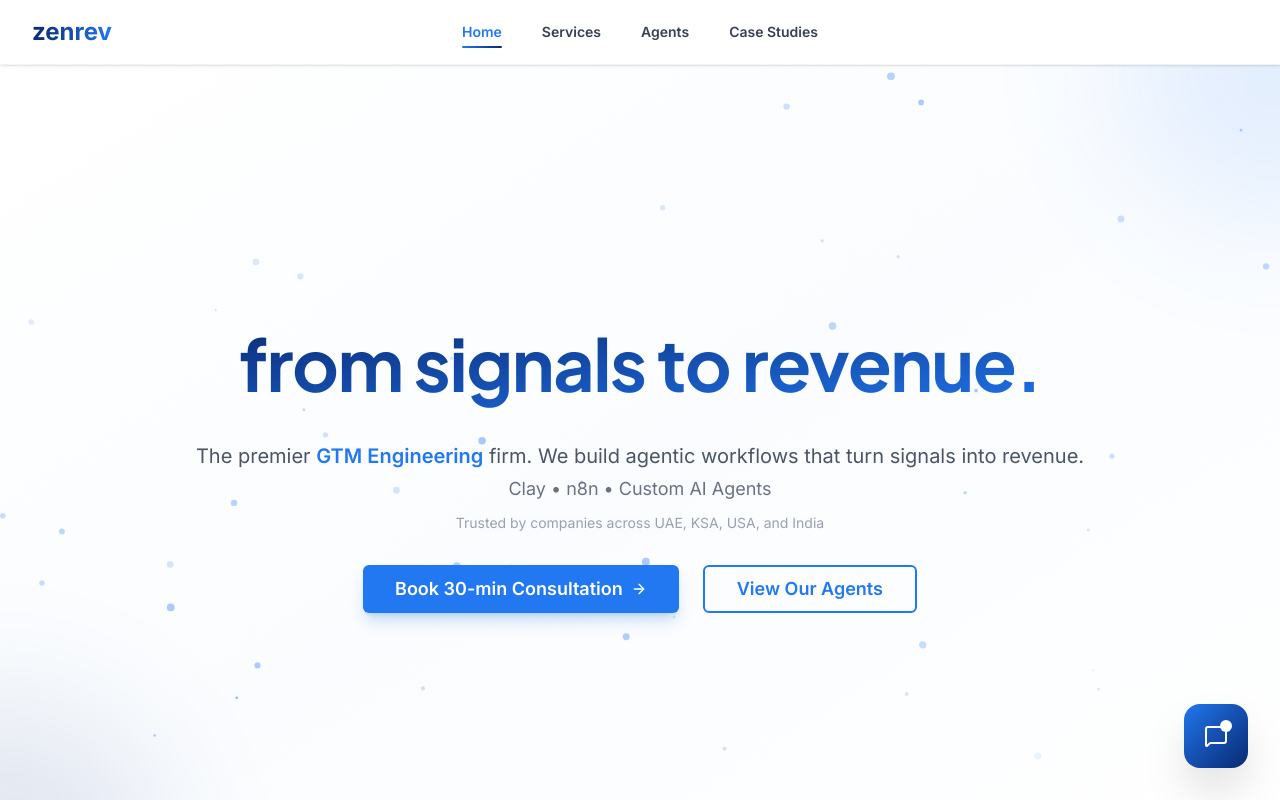
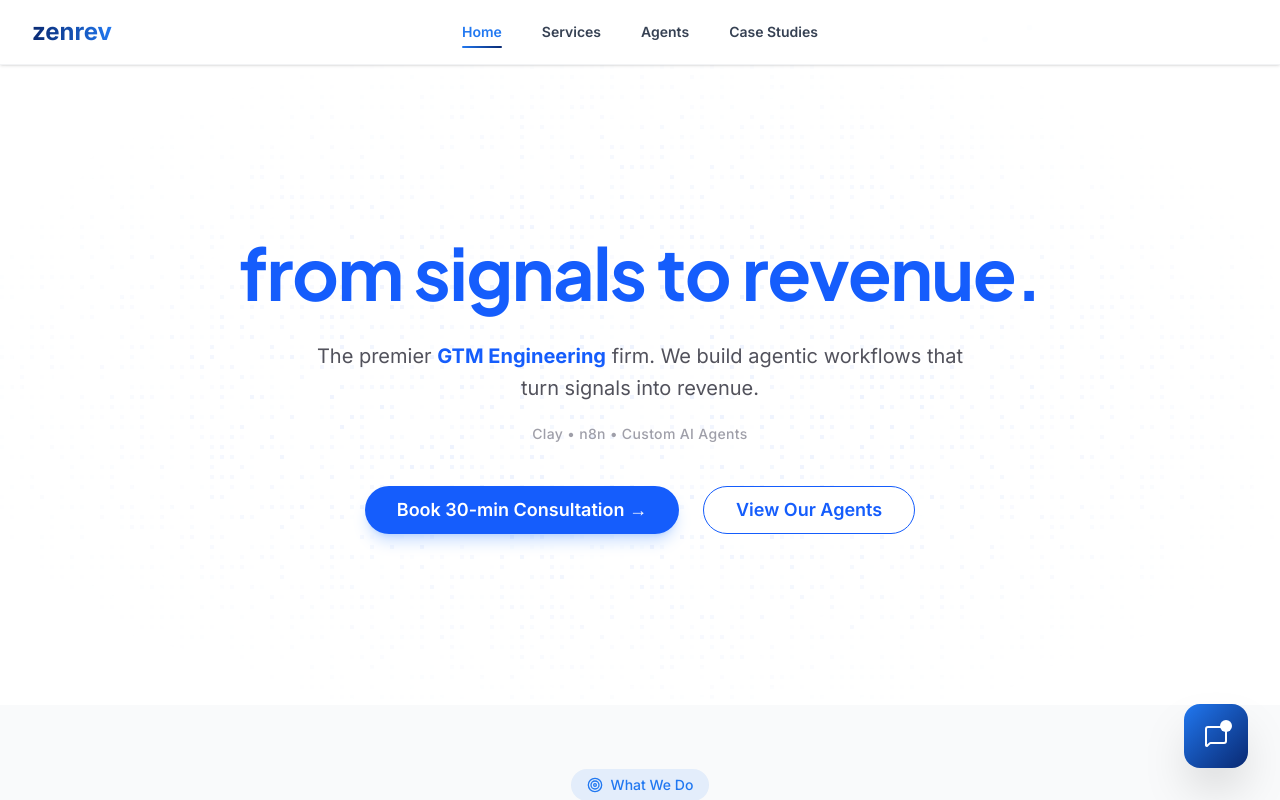
Before and after one commit to JEDIx420/zenrev_site, a Next.js app: page / in a window 1280 px wide. Shown: the top 800 px of the page. Built offline with nearby package versions, Linux system fonts and the light colour scheme.

Commit message:
feat: upgrade hero section, update services and testimonials

```diff
--- a/app/api/chat/route.ts
+++ b/app/api/chat/route.ts
@@ -10,7 +10,7 @@ const SYSTEM_PROMPT = `You are the intelligent sales assistant for ZenRev, an AI
 **Your Knowledge Base:**
 
 1.  **Services & Pricing:**
-    *   **LinkedIn Automation ($1,500/mo):** Done-for-you system. Includes ICP definition, 1-1 personalized messaging, and CRM sync. 90-day pilot.
+    *   **Website Design ($1,500/mo):** Custom, high-conversion website design tailored for B2B. We build stunning, fast, and SEO-optimized sites that drive revenue.
     *   **Complete GTM Automation (Starts at $3,000/mo):** End-to-end stack connecting Email, LinkedIn, and X. Includes Clay architecture, multimodal content (AI video/images), and bi-directional CRM sync. 6-month scope.
     *   **Local AI Infrastructure (Custom Pricing):** Deploy sovereign AI agents on private VPS or local hardware. Zero data leakage. Ideal for finance/legal/HR.
 
--- a/app/faq/page.tsx
+++ b/app/faq/page.tsx
@@ -20,7 +20,7 @@ const faqs = [
     },
     {
         question: "What services does zenrev offer?",
-        answer: "We offer four core services: (1) GTM Engineering - end-to-end automation architecture, (2) AI Engineering - custom LLM agents and RAG systems, (3) Clay Expert Services - advanced enrichment and scraping, and (4) n8n Development - robust workflow automation. We also provide LinkedIn automation, complete GTM automation packages, and local AI infrastructure deployment."
+        answer: "We offer four core services: (1) GTM Engineering - end-to-end automation architecture, (2) AI Engineering - custom LLM agents and RAG systems, (3) Clay Expert Services - advanced enrichment and scraping, and (4) n8n Development - robust workflow automation. We also provide Website Design, complete GTM automation packages, and local AI infrastructure deployment."
     },
     {
         question: "Does zenrev build n8n workflows?",
@@ -32,7 +32,7 @@ const faqs = [
     },
     {
         question: "How much does zenrev cost?",
-        answer: "Pricing varies by scope. LinkedIn Automation starts at $1,500/month. Complete GTM Automation starts at $3,000/month. Local AI Infrastructure is custom priced based on requirements. We also offer project-based engagements. Book a consultation to discuss your specific needs and get a tailored quote."
+        answer: "Pricing varies by scope. Website Design starts at $1,500. Complete GTM Automation starts at $3,000/month. Local AI Infrastructure is custom priced based on requirements. We also offer project-based engagements. Book a consultation to discuss your specific needs and get a tailored quote."
     },
     {
         question: "Where is zenrev located?",
@@ -48,7 +48,7 @@ const faqs = [
     },
     {
         question: "How long does implementation take?",
-        answer: "Timeline depends on scope. A LinkedIn automation pilot runs for 90 days. Complete GTM automation projects typically take 3-6 months. Simple n8n workflows can be delivered in 1-2 weeks. We provide detailed timelines during the consultation phase."
+        answer: "Timeline depends on scope. A Website Design project typically takes 4-8 weeks. Complete GTM automation projects typically take 3-6 months. Simple n8n workflows can be delivered in 1-2 weeks. We provide detailed timelines during the consultation phase."
     },
     {
         question: "Do you work with early-stage startups?",
--- a/app/learn/what-is-gtm-engineering/page.tsx
+++ b/app/learn/what-is-gtm-engineering/page.tsx
@@ -216,7 +216,7 @@ export default function WhatIsGTMEngineeringPage() {
                     <h3>Execution Layer</h3>
                     <ul>
                         <li><strong>SendGrid/Instantly:</strong> Email delivery</li>
-                        <li><strong>LinkedIn automation:</strong> Phantombuster, Expandi</li>
+                        <li><strong>Website Design:</strong> Next.js, Framer Motion</li>
                         <li><strong>CRMs:</strong> HubSpot, Salesforce, Pipedrive</li>
                     </ul>
 
--- a/app/page.tsx
+++ b/app/page.tsx
@@ -6,6 +6,7 @@ import { ArrowRight, Bot, Database, Zap, Search, Mail, Users, BarChart, Sparkles
 import { Button } from "@/components/ui/Button"
 
 import { ProcessScroll } from "@/components/ProcessScroll"
+import { FlickeringGrid } from "@/components/ui/flickering-grid"
 
 const fadeIn = {
   initial: { opacity: 0, y: 20 },
@@ -24,59 +25,61 @@ const stagger = {
 export default function Home() {
   return (
     <div className="flex flex-col">
-      {/* Hero Section - Premium Design */}
-      <section className="relative flex min-h-screen items-center justify-center overflow-hidden bg-gradient-to-br from-white via-blue-50/30 to-white px-6 py-16 lg:px-8">
-        {/* Animated background elements */}
-        <div className="absolute inset-0 overflow-hidden">
-          <div className="absolute -top-40 -right-40 h-80 w-80 rounded-full bg-brand-blue/10 blur-3xl animate-float"></div>
-          <div className="absolute -bottom-40 -left-40 h-80 w-80 rounded-full bg-brand-dark/10 blur-3xl animate-float" style={{ animationDelay: '2s' }}></div>
+      {/* Hero Section - Upgraded Pattern */}
+      <section className="min-h-[80vh] w-full bg-white relative flex items-center justify-center overflow-hidden px-6 lg:px-8">
+
+        {/* Background Layer with Grid Mask */}
+        <div className="absolute inset-0 z-0 [mask-image:radial-gradient(ellipse_at_center,black_30%,transparent_80%)]">
+          <FlickeringGrid
+            color="rgb(37, 99, 235)"
+            maxOpacity={0.08}
+            flickerChance={0.2}
+            squareSize={4}
+            gridGap={6}
+          />
         </div>
 
-        <div className="relative mx-auto max-w-4xl text-center">
-
-
+        {/* Foreground Content */}
+        <motion.div
+          className="relative z-10 mx-auto max-w-4xl text-center flex flex-col items-center"
+          variants={stagger}
+          initial="initial"
+          animate="animate"
+        >
           <motion.h1
-            className="bg-gradient-to-br from-brand-dark via-brand-blue to-brand-dark bg-clip-text text-4xl font-bold leading-tight text-transparent sm:text-6xl lg:text-7xl pb-2"
-            initial={{ opacity: 0, y: 20 }}
-            animate={{ opacity: 1, y: 0 }}
-            transition={{ duration: 0.6 }}
-            style={{ backgroundSize: '200% 200%' }}
+            variants={fadeIn}
+            className="text-5xl sm:text-7xl font-bold lowercase tracking-tight text-blue-600 pb-2"
           >
             from signals to revenue.
           </motion.h1>
 
           <motion.p
-            className="mt-6 text-lg leading-relaxed text-gray-600 sm:text-xl"
-            initial={{ opacity: 0, y: 20 }}
-            animate={{ opacity: 1, y: 0 }}
-            transition={{ duration: 0.6, delay: 0.2 }}
+            variants={fadeIn}
+            className="mt-6 text-lg sm:text-xl leading-relaxed text-zinc-600 max-w-2xl"
           >
-            The premier <span className="font-semibold text-brand-blue">GTM Engineering</span> firm. We build agentic workflows that turn signals into revenue.
-            <br />
-            <span className="text-base sm:text-lg text-gray-500">Clay • n8n • Custom AI Agents</span>
-            <br />
-            <span className="text-sm text-gray-400 mt-2 block">Trusted by companies across UAE, KSA, USA, and India</span>
+            The premier <span className="font-bold text-blue-600">GTM Engineering</span> firm. We build agentic workflows that turn signals into revenue.
           </motion.p>
 
+          <motion.div variants={fadeIn} className="mt-4">
+            <span className="text-sm font-medium tracking-wide text-zinc-400">
+              Clay • n8n • Custom AI Agents
+            </span>
+          </motion.div>
+
           <motion.div
-            className="mt-8 flex flex-col items-center justify-center gap-4 sm:flex-row sm:gap-6"
-            initial={{ opacity: 0, y: 20 }}
-            animate={{ opacity: 1, y: 0 }}
-            transition={{ duration: 0.6, delay: 0.4 }}
+            variants={fadeIn}
+            className="mt-10 flex flex-col items-center justify-center gap-4 sm:flex-row sm:gap-6 w-full"
           >
-            <Button size="lg" className="group relative overflow-hidden shadow-lg shadow-brand-blue/25 hover:shadow-xl hover:shadow-brand-blue/40 transition-all w-full sm:w-auto" asChild>
+            <Button size="lg" className="rounded-full bg-blue-600 text-white shadow-lg shadow-blue-500/25 hover:bg-blue-700 hover:shadow-blue-500/40 transition-all w-full sm:w-auto px-8" asChild>
               <Link href="https://cal.com/jayanand-j-ywq8ls/30min" target="_blank">
-                <span className="relative z-10 flex items-center justify-center gap-2">
-                  Book 30-min Consultation
-                  <ArrowRight className="h-4 w-4 transition-transform group-hover:translate-x-1" />
-                </span>
+                Book 30-min Consultation &rarr;
               </Link>
             </Button>
-            <Button variant="outline" size="lg" className="border-2 hover:bg-brand-blue/5 w-full sm:w-auto" asChild>
+            <Button variant="outline" size="lg" className="rounded-full bg-white border border-blue-600 text-blue-600 hover:bg-blue-50 transition-all w-full sm:w-auto px-8" asChild>
               <Link href="/agents">View Our Agents</Link>
             </Button>
           </motion.div>
-        </div>
+        </motion.div>
       </section>
 
 
@@ -173,16 +176,16 @@ export default function Home() {
           <div className="mx-auto mt-12 grid max-w-2xl grid-cols-1 gap-6 lg:mx-0 lg:max-w-none lg:grid-cols-2">
             {[
               {
-                quote: "zenrev transformed our outbound. We went from booking 2 meetings a week to 15, completely on autopilot.",
-                author: "Sarah J.",
-                role: "Founder @ TechFlow",
-                metric: "7.5x meetings",
+                quote: "Working with zenrev helped us to build our new site fast and get leads for our company with their chatbot",
+                author: "Swaroop Reddy",
+                role: "CEO @ Unizol",
+                metric: "Fast Delivery",
               },
               {
-                quote: "The depth of research their agents do is incredible. It feels like we hired a team of 10 SDRs overnight.",
-                author: "Mike T.",
-                role: "VP Sales @ CloudScale",
-                metric: "$1.2M pipeline",
+                quote: "The zenrev team helped us to make custom agents for our business that automated our reiew system and helped us be more visible online",
+                author: "Jayakumar J",
+                role: "CEO @ Anandam Buildings",
+                metric: "Automated Reviews",
               },
             ].map((testimonial, i) => (
               <motion.figure
--- a/app/services/capabilities/page.tsx
+++ b/app/services/capabilities/page.tsx
@@ -100,7 +100,7 @@ const capabilities = [
         techStack: ["SendGrid", "Instantly", "Phantombuster", "Expandi", "Lemlist"],
         useCases: [
             "Cold email campaigns",
-            "LinkedIn automation",
+            "Website Design",
             "Multi-touch sequences",
             "Event-triggered outreach"
         ]
--- /dev/null
+++ b/components/ui/flickering-grid.tsx
@@ -0,0 +1,154 @@
+"use client";
+
+import React, { useEffect, useRef, useState, useMemo } from "react";
+import { cn } from "@/lib/utils";
+
+interface FlickeringGridProps extends React.HTMLAttributes<HTMLDivElement> {
+  squareSize?: number;
+  gridGap?: number;
+  flickerChance?: number;
+  color?: string;
+  width?: number;
+  height?: number;
+  className?: string;
+  maxOpacity?: number;
+}
+
+export function FlickeringGrid({
+  squareSize = 4,
+  gridGap = 6,
+  flickerChance = 0.3,
+  color = "rgb(0, 0, 0)",
+  width,
+  height,
+  className,
+  maxOpacity = 0.3,
+  ...props
+}: FlickeringGridProps) {
+  const canvasRef = useRef<HTMLCanvasElement>(null);
+  const containerRef = useRef<HTMLDivElement>(null);
+  const [isInView, setIsInView] = useState(false);
+  const [canvasSize, setCanvasSize] = useState({ width: 0, height: 0 });
+
+  useEffect(() => {
+    const observer = new IntersectionObserver(
+      ([entry]) => {
+        setIsInView(entry.isIntersecting);
+      },
+      { threshold: 0 }
+    );
+
+    if (canvasRef.current) {
+      observer.observe(canvasRef.current);
+    }
+
+    return () => {
+      observer.disconnect();
+    };
+  }, []);
+
+  useEffect(() => {
+    const handleResize = () => {
+      if (containerRef.current) {
+        setCanvasSize({
+          width: containerRef.current.clientWidth,
+          height: containerRef.current.clientHeight,
+        });
+      }
+    };
+    handleResize();
+    window.addEventListener("resize", handleResize);
+    return () => window.removeEventListener("resize", handleResize);
+  }, []);
+
+  const memoizedColor = useMemo(() => {
+    const toRGBA = (color: string) => {
+      if (typeof window === "undefined") {
+        return `rgba(0, 0, 0,`;
+      }
+      const canvas = document.createElement("canvas");
+      canvas.width = canvas.height = 1;
+      const ctx = canvas.getContext("2d");
+      if (!ctx) return "rgba(255, 0, 0,";
+      ctx.fillStyle = color;
+      ctx.fillRect(0, 0, 1, 1);
+      const [r, g, b] = Array.from(ctx.getImageData(0, 0, 1, 1).data);
+      return `rgba(${r}, ${g}, ${b},`;
+    };
+    return toRGBA(color);
+  }, [color]);
+
+  useEffect(() => {
+    if (!canvasRef.current || !canvasSize.width || !canvasSize.height || !isInView) return;
+
+    const ctx = canvasRef.current.getContext("2d");
+    if (!ctx) return;
+
+    const cols = Math.floor(canvasSize.width / (squareSize + gridGap));
+    const rows = Math.floor(canvasSize.height / (squareSize + gridGap));
+
+    const squares = new Float32Array(cols * rows);
+    for (let i = 0; i < squares.length; i++) {
+        squares[i] = Math.random() * maxOpacity;
+    }
+
+    let animationFrameId: number;
+    let lastTime = 0;
+
+    const drawGrid = (time: number) => {
+        const deltaTime = time - lastTime;
+        if (deltaTime > 1000 / 60) {
+            lastTime = time;
+            ctx.clearRect(0, 0, canvasSize.width, canvasSize.height);
+
+            for (let i = 0; i < cols; i++) {
+                for (let j = 0; j < rows; j++) {
+                    const idx = i * rows + j;
+                    const opacity = squares[idx];
+
+                    if (Math.random() < flickerChance) {
+                        squares[idx] = Math.random() * maxOpacity;
+                    } else {
+                        squares[idx] = opacity - 0.01;
+                        if (squares[idx] < 0) squares[idx] = 0;
+                    }
+
+                    ctx.fillStyle = `${memoizedColor} ${squares[idx]})`;
+                    ctx.fillRect(
+                        i * (squareSize + gridGap),
+                        j * (squareSize + gridGap),
+                        squareSize,
+                        squareSize
+                    );
+                }
+            }
+        }
+        animationFrameId = requestAnimationFrame(drawGrid);
+    };
+
+    animationFrameId = requestAnimationFrame(drawGrid);
+
+    return () => {
+        cancelAnimationFrame(animationFrameId);
+    };
+  }, [canvasSize, squareSize, gridGap, maxOpacity, flickerChance, memoizedColor, isInView]);
+
+  return (
+    <div
+      ref={containerRef}
+      className={cn("w-full h-full absolute inset-0 pointer-events-none", className)}
+      style={{
+        width: width || "100%",
+        height: height || "100%",
+      }}
+      {...props}
+    >
+      <canvas
+        ref={canvasRef}
+        className="pointer-events-none"
+        width={canvasSize.width}
+        height={canvasSize.height}
+      />
+    </div>
+  );
+}
```
Also changed, not shown: app/services/gtm-automation/page.tsx (+8 -8 lines), app/services/local-ai-infrastructure/page.tsx (+8 -8 lines), app/services/page.tsx (+5 -5 lines), app/services/web-design/page.tsx (renamed from app/services/linkedin-automation/page.tsx, +25 -25 lines), 1 other file (tests, documents, lock files or other folders).
